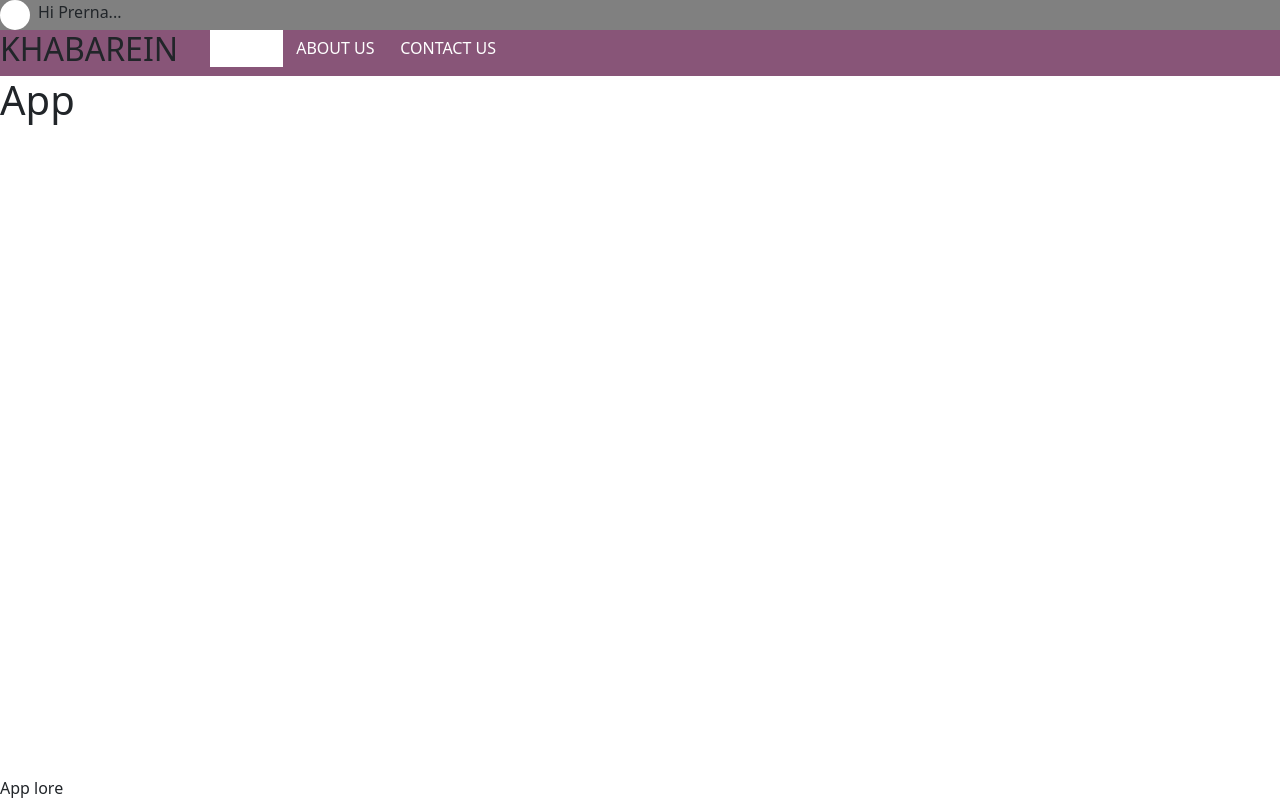
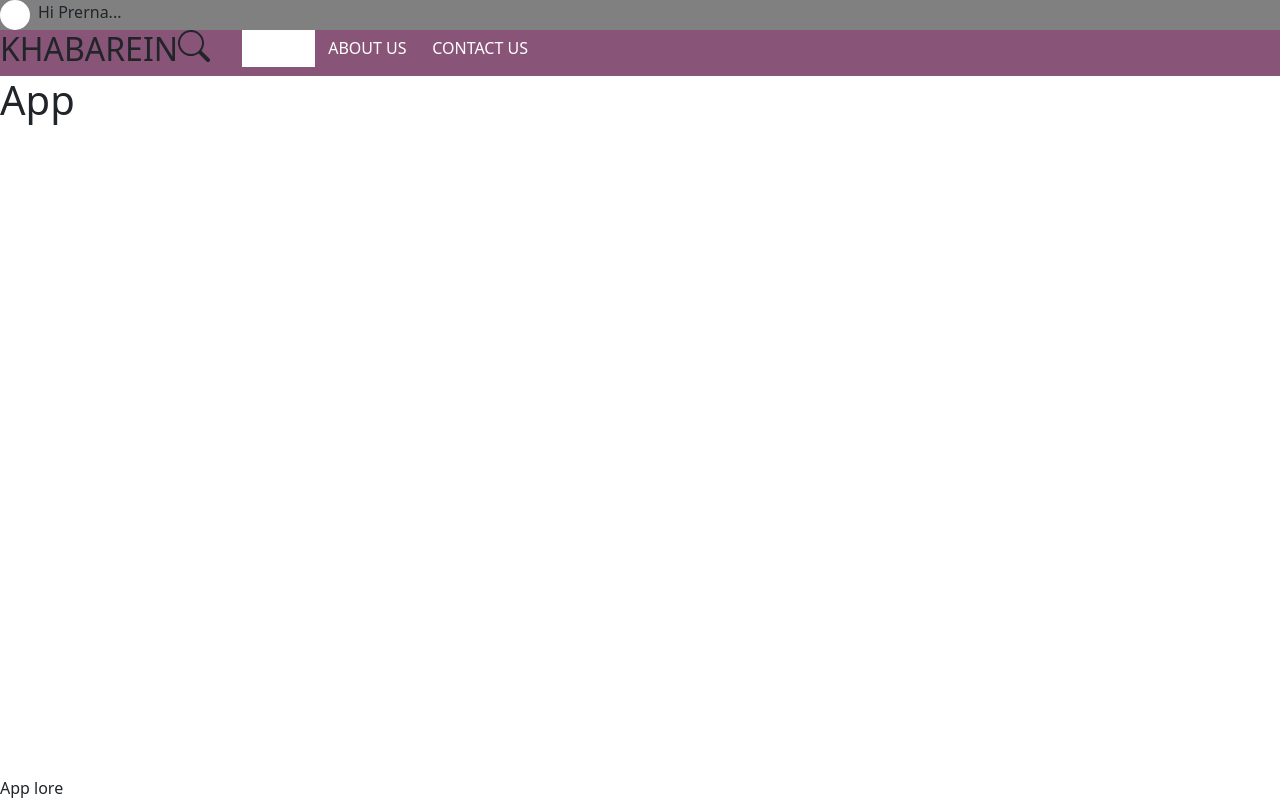
Before and after one commit to prernamalik00/News_forum, a React (Create React App) app in the folder app/: page / in a window 1280 px wide. Built offline with nearby package versions, Linux system fonts and the light colour scheme.

Commit message:
Adding the search bar animation

```diff
--- a/app/package.json
+++ b/app/package.json
@@ -18,6 +18,7 @@
     "popper.js": "^1.16.1",
     "prettier": "^2.0.5",
     "react": "^16.13.1",
+    "react-bootstrap-icons": "^1.0.0",
     "react-dom": "^16.13.1",
     "react-scripts": "3.4.3",
     "typescript": "^4.0.2"
--- a/app/src/App.jsx
+++ b/app/src/App.jsx
@@ -1,9 +1,9 @@
 import React from 'react'
-
 function App() {
     return (
         <>
-            <h1>App</h1>
+            <h1>App
+            </h1>
         </>
     )
 }
--- a/app/src/components/Header.jsx
+++ b/app/src/components/Header.jsx
@@ -1,7 +1,12 @@
-import React from 'react'
-//import Drawer from 'Drawer.jsx'
+import React, { useState } from 'react'
+import { motion } from 'framer-motion'
+import { Search } from 'react-bootstrap-icons';
 
 function Header() {
+    const [search, setSearch] = useState(false)
+    const changeVisibility = () => {
+        setSearch(!search)
+    }
     return (
         <div class="sticky-top header">
             <div className="d-flex user-header">
@@ -11,13 +16,19 @@ function Header() {
                 Hi Prerna...
             </div>
             <div className="d-flex navigation">
-                {/* <div>
-                    <Drawer />
-                </div> */}
                 <div className="header-name">
                     <h2>KHABAREIN</h2>
                 </div>
-
+                <div className="search_bar">
+                    {search && <motion.input
+                        type="text"
+                        autoFocus
+                        initial={{ width: 0 }}
+                        animate={{ width: "auto" }}
+                        transition={{ type: "tween" }}
+                    />}
+                    <Search size={32} onClick={changeVisibility} />
+                </div>
                 <div className="menu-list">
                     <ul>
                         <li className="active"><a href="#home">HOME</a></li>
@@ -27,8 +38,6 @@ function Header() {
                 </div>
             </div>
         </div>
-
-
     )
 }
 export default Header
--- a/app/src/styles/components/header.scss
+++ b/app/src/styles/components/header.scss
@@ -37,13 +37,16 @@
             color: #885578;
           }
         }
-
-
       }
       .active {
         background-color: white;
         color: #885578;
       }
     }
-   }
   }
+}
+.search_bar {
+  input {
+    background-color: #885578;
+  }
+}
--- a/app/src/styles/main.css
+++ b/app/src/styles/main.css
@@ -35,3 +35,6 @@
       .header .navigation .menu-list .active {
         background-color: white;
         color: #885578; }
+
+.search_bar input {
+  background-color: #885578; }
```
Also changed, not shown: 1 other file (tests, documents, lock files or other folders).
